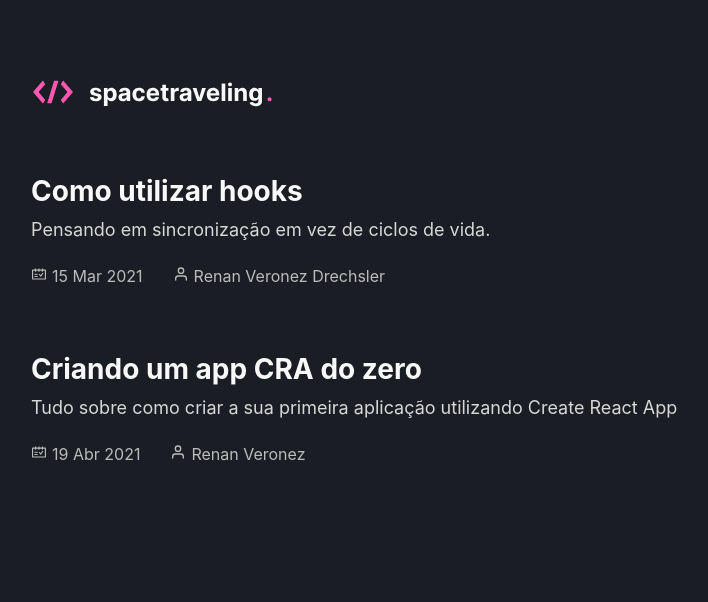
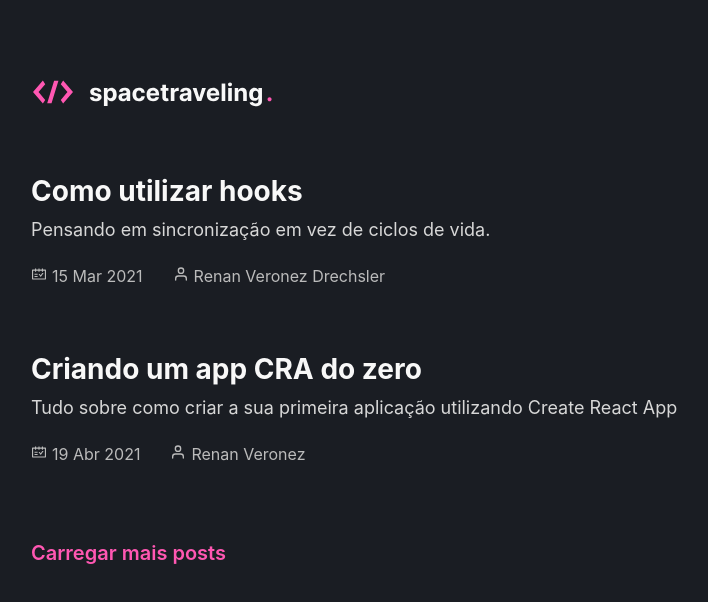
Before and after one commit to renanvzd/ignite-ch3-desafio01-blog, a Next.js app: page / in a window 1280 px wide. Shown: the top 602 px of the page, without its empty margins (339-1047 px from the left). Built offline with nearby package versions, Linux system fonts and the light colour scheme.

Commit message:
Home - Posts

```diff
--- a/src/pages/home.module.scss
+++ b/src/pages/home.module.scss
@@ -45,4 +45,16 @@
       }
     }
   }
+
+  .loadMorePosts {
+    margin-left: 370px;
+    padding-top: 30px;
+
+    p {
+      color: #FF57B2;
+      font-family: Inter;
+      font-size: 20px;
+      font-weight: 600;
+    }
+  }
 }
--- a/src/pages/index.tsx
+++ b/src/pages/index.tsx
@@ -69,6 +69,10 @@ export default function Home(): JSX.Element {
             </div>
           </div>
         </section>
+
+        <div className={styles.loadMorePosts}>
+          <p>Carregar mais posts</p>
+        </div>
       </main>
     </>
   );
```
